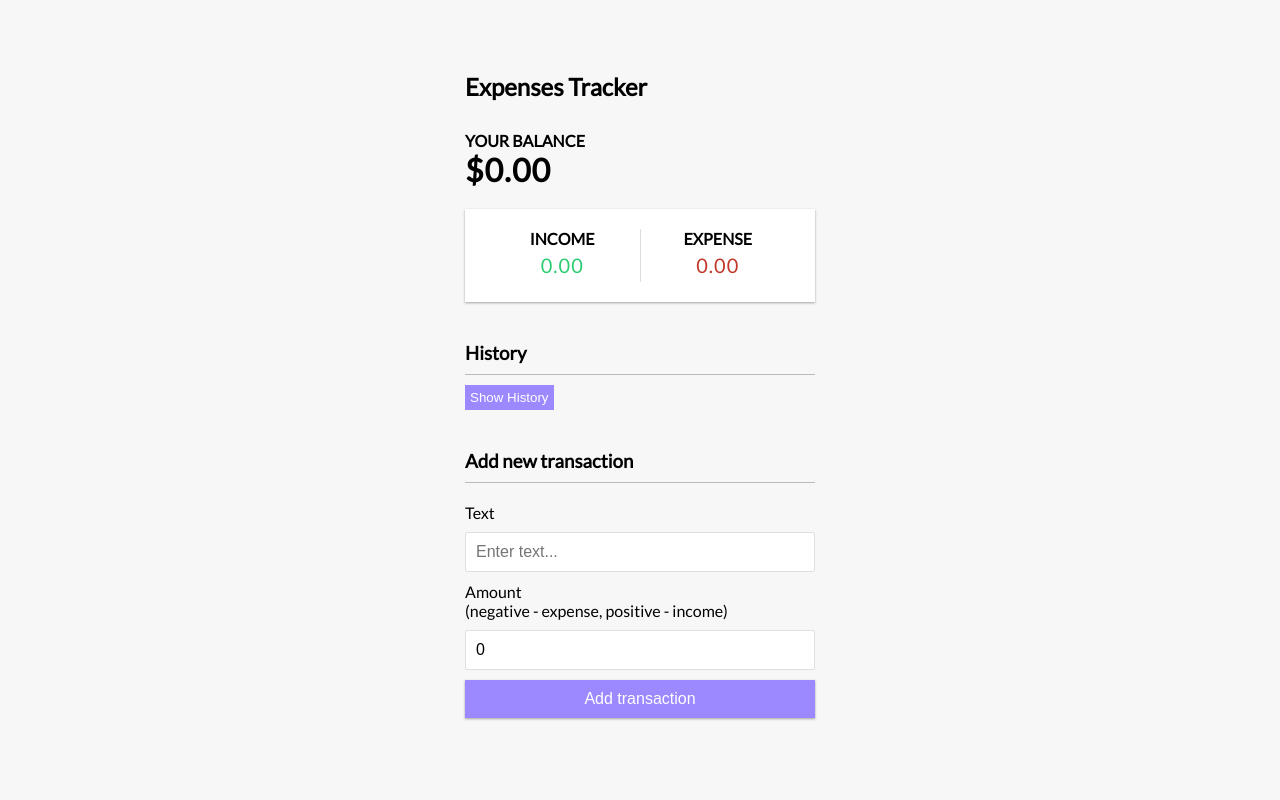
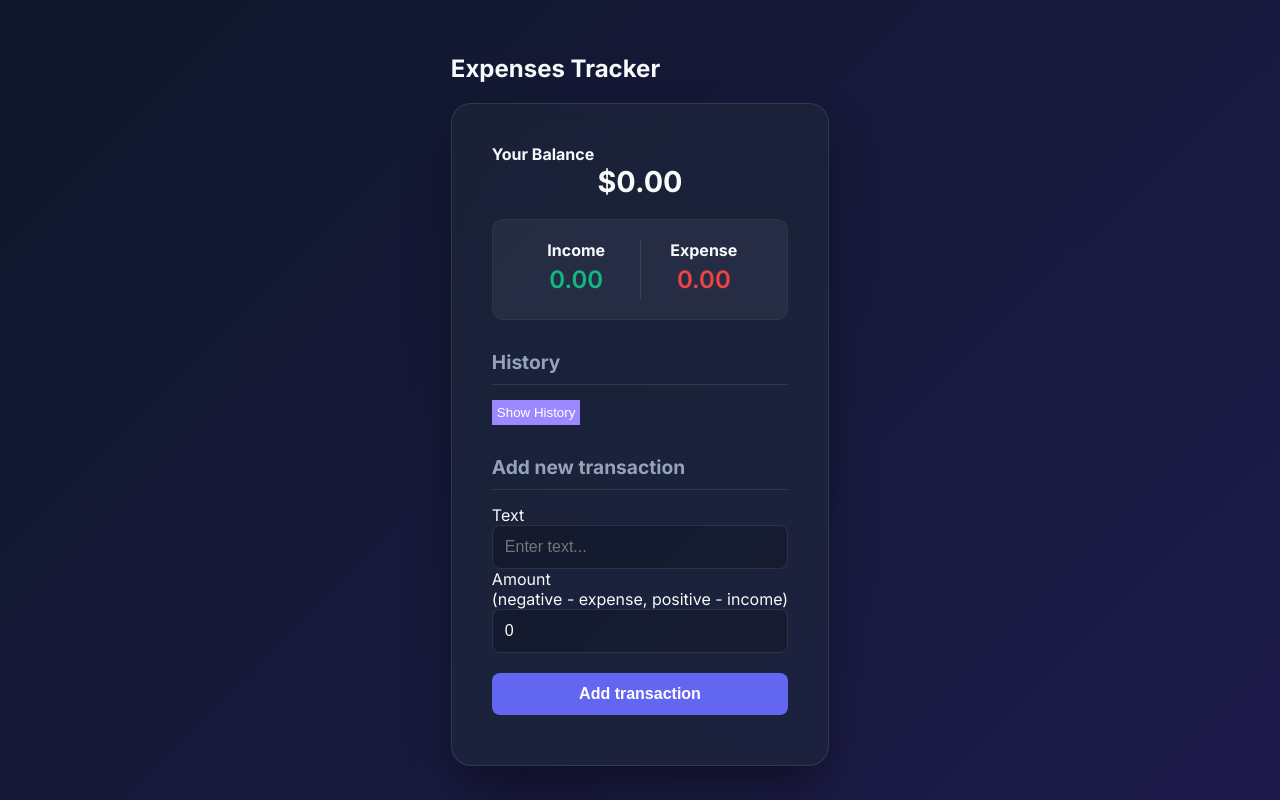
Before and after one commit to recep-demir/expenses-tracker-react-firebase, a React (Create React App) app: page / in a window 1280 px wide. Built offline with nearby package versions, Linux system fonts and the light colour scheme.

Commit message:
Refactor code structure for improved readability and maintainability

```diff
--- a/src/App.css
+++ b/src/App.css
@@ -1,52 +1,66 @@
-@import url('https://fonts.googleapis.com/css?family=Lato&display=swap');
+@import url('https://fonts.googleapis.com/css2?family=Inter:wght@400;600;700&display=swap');
 
 :root {
-  --box-shadow: 0 1px 3px rgba(0, 0, 0, 0.12), 0 1px 2px rgba(0, 0, 0, 0.24);
+  --bg-gradient: linear-gradient(135deg, #0f172a, #1e1b4b);
+  --card-bg: rgba(30, 41, 59, 0.6);
+  --text-main: #f8fafc;
+  --text-muted: #94a3b8;
+  --plus: #10b981;
+  --minus: #ef4444;
+  --accent: #6366f1;
 }
 
-* {
-  box-sizing: border-box;
-}
+* { box-sizing: border-box; }
 
 body {
-  background-color: #f7f7f7;
+  background: var(--bg-gradient);
+  color: var(--text-main);
   display: flex;
   flex-direction: column;
   align-items: center;
   justify-content: center;
   min-height: 100vh;
   margin: 0;
-  font-family: 'Lato', sans-serif;
+  font-family: 'Inter', sans-serif;
 }
 
 .container {
-  margin: 30px auto;
-  width: 350px;
+  background: var(--card-bg);
+  backdrop-filter: blur(12px);
+  -webkit-backdrop-filter: blur(12px);
+  border: 1px solid rgba(255, 255, 255, 0.1);
+  border-radius: 20px;
+  padding: 40px;
+  width: 100%;
+  max-width: 480px;
+  box-shadow: 0 25px 50px -12px rgba(0, 0, 0, 0.5);
 }
 
+h1, h3, h4 { margin: 0; }
+
 h1 {
-  letter-spacing: 1px;
-  margin: 0;
+  font-size: 1.8rem;
+  font-weight: 700;
+  text-align: center;
+  margin-bottom: 20px;
 }
 
 h3 {
-  border-bottom: 1px solid #bbb;
+  font-size: 1.2rem;
+  border-bottom: 1px solid rgba(255, 255, 255, 0.1);
   padding-bottom: 10px;
-  margin: 40px 0 10px;
-}
-
-h4 {
-  margin: 0;
-  text-transform: uppercase;
+  margin: 30px 0 15px;
+  color: var(--text-muted);
 }
 
 .inc-exp-container {
-  background-color: #fff;
-  box-shadow: var(--box-shadow);
+  background: rgba(255, 255, 255, 0.05);
+  border-radius: 12px;
   padding: 20px;
   display: flex;
   justify-content: space-between;
   margin: 20px 0;
+  border: 1px solid rgba(255, 255, 255, 0.05);
 }
 
 .inc-exp-container > div {
@@ -55,103 +69,97 @@ h4 {
 }
 
 .inc-exp-container > div:first-of-type {
-  border-right: 1px solid #dedede;
+  border-right: 1px solid rgba(255, 255, 255, 0.1);
 }
 
 .money {
-  font-size: 20px;
-  letter-spacing: 1px;
+  font-size: 24px;
+  font-weight: 600;
   margin: 5px 0;
 }
 
-.money.plus {
-  color: #2ecc71;
+.money.plus { color: var(--plus); }
+.money.minus { color: var(--minus); }
+
+input[type='text'], input[type='number'] {
+  background: rgba(0, 0, 0, 0.2);
+  border: 1px solid rgba(255, 255, 255, 0.1);
+  border-radius: 8px;
+  color: var(--text-main);
+  display: block;
+  font-size: 16px;
+  padding: 12px;
+  width: 100%;
+  transition: border 0.3s;
 }
 
-.money.minus {
-  color: #c0392b;
-}
-
-label {
-  display: inline-block;
-  margin: 10px 0;
-}
-
-input[type='text'],
-input[type='number'] {
-  border: 1px solid #dedede;
-  border-radius: 2px;
-  display: block;
-  font-size: 16px;
-  padding: 10px;
-  width: 100%;
+input:focus {
+  outline: none;
+  border-color: var(--accent);
 }
 
 .btn {
   cursor: pointer;
-  background-color: #9c88ff;
-  box-shadow: var(--box-shadow);
+  background: var(--accent);
   color: #fff;
   border: 0;
-  display: block;
+  border-radius: 8px;
   font-size: 16px;
-  margin: 10px 0 30px;
-  padding: 10px;
+  font-weight: 600;
+  margin: 20px 0 10px;
+  padding: 12px;
   width: 100%;
+  transition: background 0.3s, transform 0.1s;
 }
 
-.btn:focus,
-.delete-btn:focus {
-  outline: 0;
-}
+.btn:hover { background: #4f46e5; }
+.btn:active { transform: scale(0.98); }
 
 .list {
   list-style-type: none;
   padding: 0;
-  margin-bottom: 40px;
+  margin-bottom: 30px;
+  max-height: 250px;
+  overflow-y: auto;
 }
 
+/* Scrollbar tasarımı */
+.list::-webkit-scrollbar { width: 6px; }
+.list::-webkit-scrollbar-thumb { background: rgba(255, 255, 255, 0.2); border-radius: 10px; }
+
 .list li {
-  background-color: #fff;
-  box-shadow: var(--box-shadow);
-  color: #333;
+  background: rgba(255, 255, 255, 0.05);
+  border-radius: 8px;
   display: flex;
   justify-content: space-between;
   position: relative;
-  padding: 10px;
+  padding: 15px;
   margin: 10px 0;
+  transition: transform 0.2s;
+  overflow: hidden;
 }
 
-.list li.plus {
-  border-right: 5px solid #2ecc71;
-}
-
-.list li.minus {
-  border-right: 5px solid #c0392b;
-}
+.list li:hover { transform: translateX(5px); }
+.list li.plus { border-left: 5px solid var(--plus); }
+.list li.minus { border-left: 5px solid var(--minus); }
 
 .delete-btn {
   cursor: pointer;
-  background-color: #e74c3c;
+  background-color: var(--minus);
   border: 0;
+  border-radius: 4px;
   color: #fff;
-  font-size: 20px;
-  line-height: 20px;
-  padding: 2px 5px;
+  font-size: 18px;
+  padding: 5px 10px;
   position: absolute;
   top: 50%;
-  left: 0;
-  transform: translate(-100%, -50%);
+  right: -50px;
+  transform: translateY(-50%);
   opacity: 0;
-  transition: opacity 0.3s ease;
+  transition: all 0.3s ease;
 }
 
 .list li:hover .delete-btn {
   opacity: 1;
+  right: 10px;
 }
-
-@media (max-width: 320px) {
-  .container {
-    width: 300px;
-  }
-}
```
Also changed, not shown: 2 other files (tests, documents, lock files or other folders).
